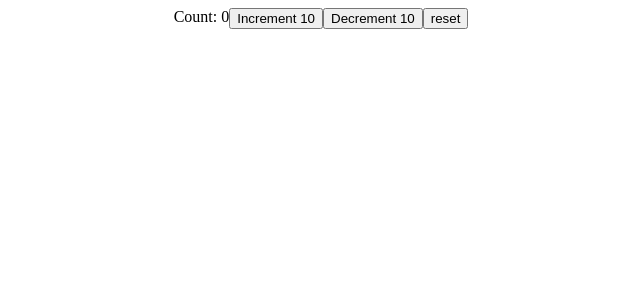
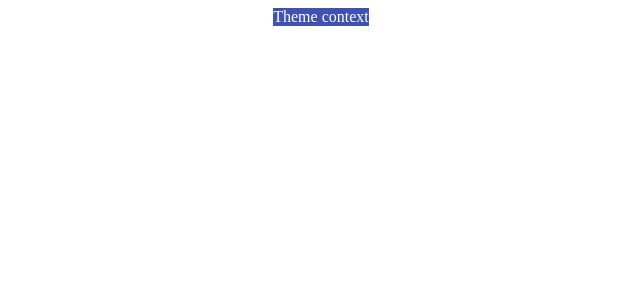
Before and after one commit to Kgiruc/ts-react, a React (Vite) app in the folder ts-react/: page / in a window 1280 px wide. Shown: the top 300 px of the page, without its empty margins (319-959 px from the left). Built offline with nearby package versions, Linux system fonts and the light colour scheme.

Commit message:
tsx basic

```diff
--- a/ts-react/src/App.tsx
+++ b/ts-react/src/App.tsx
@@ -1,16 +1,13 @@
-import Button from "./componenets/Button";
-import Container from "./componenets/Container";
-import Input from "./componenets/Input";
-import Counter from "./componenets/state/Counter";
-import LoggedIn from "./componenets/state/LoggedIn";
-import User from "./componenets/state/User";
+import Box from "./componenets/context/Box";
+import ThemeContextProvider from "./componenets/context/ThemeContext";
+
 
 function App() {
   return (
     <div className="App">
-      {/* <LoggedIn /> */}
-      {/* <User /> */}
-      <Counter />
+      <ThemeContextProvider>
+        <Box />
+      </ThemeContextProvider>
     </div>
   );
 }
--- /dev/null
+++ b/ts-react/src/componenets/context/Box.tsx
@@ -0,0 +1,16 @@
+import { useContext } from "react"
+import { ThemeContext } from "./ThemeContext"
+
+
+
+function Box() {
+    const theme = useContext(ThemeContext)
+
+    return (
+        <div style={{ backgroundColor: theme.primary.main, color: theme.primary.text }}>
+            Theme context
+        </div>
+    )
+}
+
+export default Box
--- /dev/null
+++ b/ts-react/src/componenets/context/ThemeContext.tsx
@@ -0,0 +1,16 @@
+import { createContext } from "react"
+import { theme } from "./theme"
+
+type ThemeContextProviderProps = {
+    children: React.ReactNode
+}
+
+export const ThemeContext = createContext(theme)
+
+function ThemeContextProvider({children}: ThemeContextProviderProps) {
+  return (
+    <ThemeContext.Provider value={theme}>{children}</ThemeContext.Provider>
+  )
+}
+
+export default ThemeContextProvider
--- /dev/null
+++ b/ts-react/src/componenets/context/theme.ts
@@ -0,0 +1,10 @@
+export const theme = {
+    primary: {
+        main: '#3f51b5',
+        text: '#fff',
+    },
+    secondary: {
+        main: '#f50057',
+        text: '#fff',
+    },
+}
```
